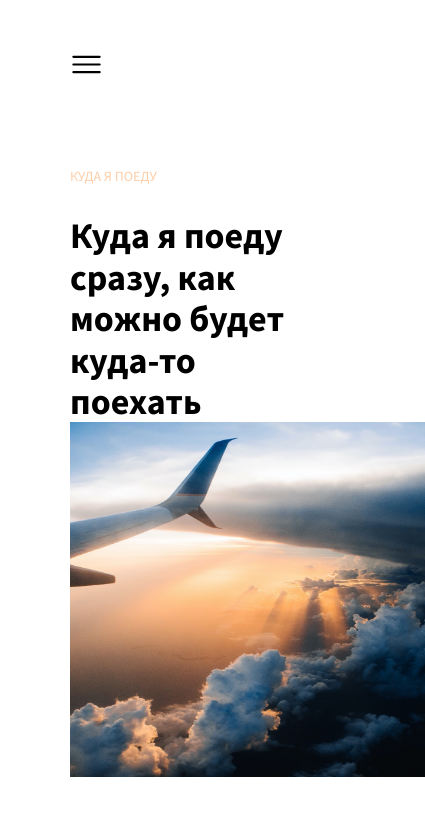
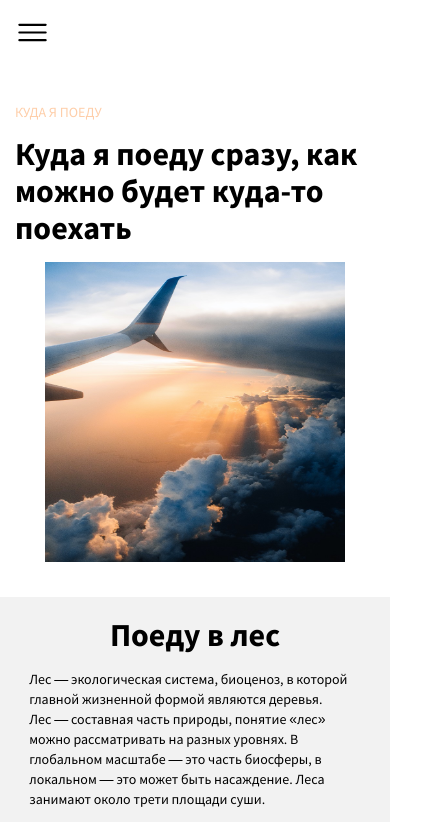
Before and after one commit to minartkys/teamwork, a plain HTML site: page index.html in a window 390 px wide. Shown: the top 822 px of the page, 425 px wide, since content can reach past the window. Drawn offline with Linux system fonts and the light colour scheme.

Commit message:
адаптив

```diff
--- a/blocks/footer/__text/footer__text.css
+++ b/blocks/footer/__text/footer__text.css
@@ -2,5 +2,5 @@
   margin: auto auto;
   font-style: normal;
   font-weight: bold;
-  font-size: 44px;
+  font-size: 36px;
 }
--- a/blocks/footer/footer.css
+++ b/blocks/footer/footer.css
@@ -3,3 +3,9 @@
   height: 620px;
   background-color: #fecea9;
 }
+
+@media (max-width: 1279px) {
+  .footer {
+    height: calc(100vw / (1280 / 620));
+  }
+}
--- a/blocks/header/__menu/_active/header__menu_active.css
+++ b/blocks/header/__menu/_active/header__menu_active.css
@@ -3,7 +3,7 @@
     display: flex;
     flex-direction: column;
     position: absolute;
-    top: 80px;
-    padding-left: 10px;
+    top: 18px;
+    left: 60px;
   }
 }
--- a/blocks/header/header.css
+++ b/blocks/header/header.css
@@ -1,12 +1,13 @@
 .header {
   margin: 0 auto;
-  padding: 47px 69px;
-  padding-right: 35px;
+  padding: 47px 35px 47px 69px ;
+
   max-width: 1280px;
 }
 
 @media (max-width: 768px) {
   .header {
     position: relative;
+    padding: 15px 0 15px 15px;
   }
 }
--- a/blocks/lead/__caption/lead__caption.css
+++ b/blocks/lead/__caption/lead__caption.css
@@ -1,7 +1,13 @@
 .lead__caption {
   margin: 0;
-  margin-bottom: 30px;
+  padding-bottom: 30px;
   color: #fecea9;
   font-size: 14px;
   line-height: 18px;
 }
+
+@media (max-width: 768px) {
+  .lead__caption {
+    padding-bottom: 15px;
+  }
+}
--- a/blocks/lead/__image/lead__image.css
+++ b/blocks/lead/__image/lead__image.css
@@ -3,3 +3,11 @@
   height: 355px;
   margin: 0 auto;
 }
+
+@media (max-width: 768px) {
+  .lead__image {
+    width: 300px;
+    height: 300px;
+
+  }
+}
--- a/blocks/lead/__title/lead__title.css
+++ b/blocks/lead/__title/lead__title.css
@@ -1,5 +1,17 @@
 .lead__title {
   margin: 0;
   font-size: 36px;
-  max-width:590px ;
+  max-width: 590px;
 }
+@media (max-width: 1024px) {
+  .lead__title {font-size: 32px;
+    padding-right:15px ;
+  }
+}
+
+@media (max-width: 768px) {
+  .lead__title {
+    padding-bottom: 15px;
+
+  }
+}
--- a/blocks/lead/lead.css
+++ b/blocks/lead/lead.css
@@ -7,8 +7,15 @@
   max-width: 1280px;
 }
 
+@media (max-width: 1024px) {
+  .lead {
+    padding-bottom: 50px;
+  }
+}
+
 @media (max-width: 768px) {
   .lead {
     flex-direction: column;
+    padding: 35px 15px;
   }
 }
--- a/blocks/place/__image/place__image.css
+++ b/blocks/place/__image/place__image.css
@@ -1,5 +1,6 @@
 .place__image {
   width: 100%;
   object-fit: cover;
-  height: 535px;
+  max-height: 535px;
+  height: calc((100vw / 2) / ((1280 / 2) / 535));
 }
--- a/blocks/place/__info/place__info.css
+++ b/blocks/place/__info/place__info.css
@@ -7,6 +7,14 @@
   justify-content: space-between;
 }
 
+
+@media (max-width: 1024px) {
+  .place__info {
+    padding: 20px 0 0;
+    margin: 0 auto;
+  }
+}
+
 @media (max-width: 768px) {
   .place__info {
     order: -1;
--- a/blocks/place/__text/place__text.css
+++ b/blocks/place/__text/place__text.css
@@ -5,15 +5,28 @@
   font-size: 14px;
   line-height: 20px;
 }
-.place:nth-last-of-type(1) .place__text:nth-last-child(3){
+.place:nth-last-of-type(1) .place__text:nth-last-child(3) {
   max-width: 350px;
-
 }
-.place:nth-last-of-type(1) .place__text:nth-last-child(2){
+.place:nth-last-of-type(1) .place__text:nth-last-child(2) {
   margin-top: 25px;
   max-width: 343px;
-  margin-bottom:19px;
+  margin-bottom: 19px;
 }
-.place:nth-last-of-type(1) .place__text:nth-last-child(1){
-  margin-bottom:6px;
+.place:nth-last-of-type(1) .place__text:nth-last-child(1) {
+  margin-bottom: 6px;
 }
+
+@media (max-width: 768px) {
+  .place__text {
+    max-width: 85%;
+    margin: 0 auto;
+  }
+
+  .place:nth-last-of-type(1) .place__text:nth-last-child(2) {
+    max-width: 85%;
+  }
+  .place:nth-last-of-type(1) .place__text:nth-last-child(3) {
+    max-width: 85%;
+  }
+}
--- a/blocks/place/__title/place__title.css
+++ b/blocks/place/__title/place__title.css
@@ -2,3 +2,11 @@
   margin: 0;
   font-size: 36px;
 }
+@media (max-width: 768px) {
+  .place__title {
+    font-size: 32px;
+    max-width: 90%;
+    margin: 0 auto;
+    padding-bottom: 15px;
+  }
+}
--- a/blocks/place/place.css
+++ b/blocks/place/place.css
@@ -8,5 +8,6 @@
 @media (max-width: 768px) {
   .place {
     grid-template-columns: 1fr;
+    row-gap: 15px;
   }
 }
--- a/index.html
+++ b/index.html
@@ -18,7 +18,7 @@
           <li> <a class="header__list-item" href="#">Ожидания</a></li>
           <li> <a class="header__list-item" href="#">Реальность</a></li>
         </ul>
-        <a class="header__list-item">Пожаловаться</a>
+        <a class="header__list-item" href="#">Пожаловаться</a>
       </nav>
       <img class="header__burger" src="./images/burger.svg" alt="">
     </header>
```
